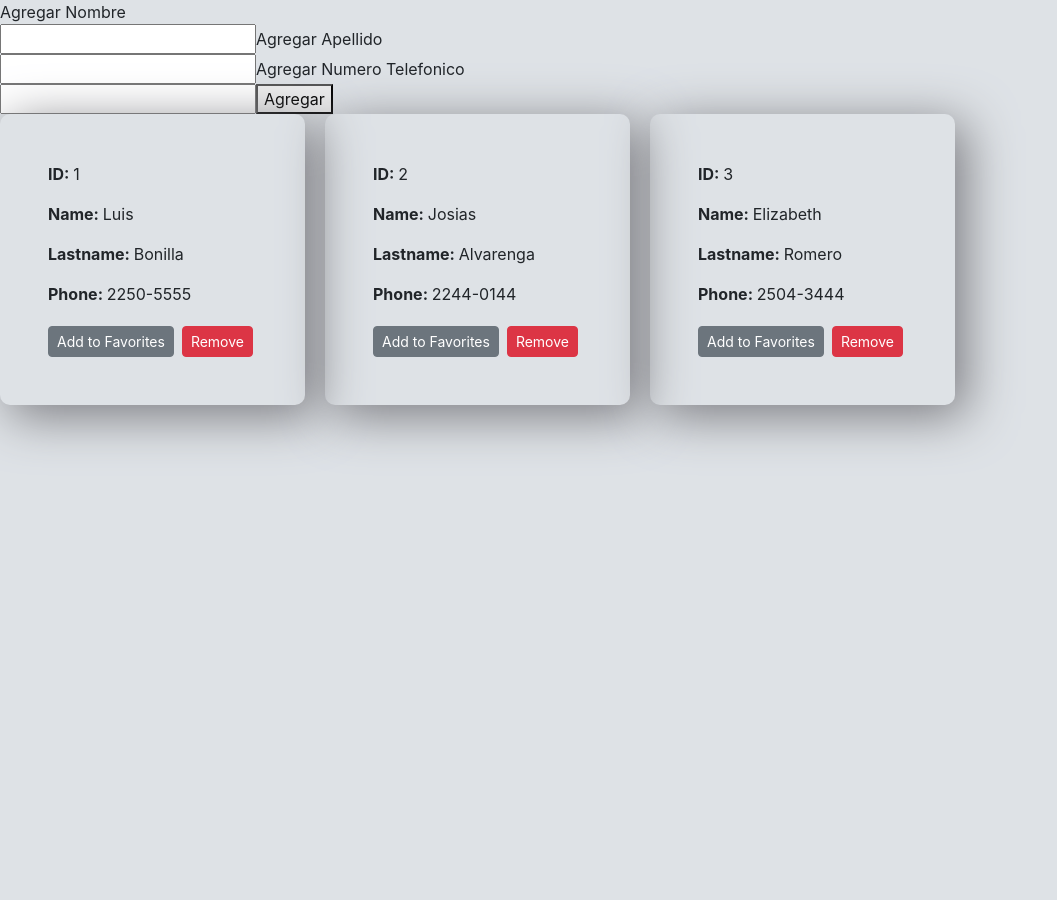
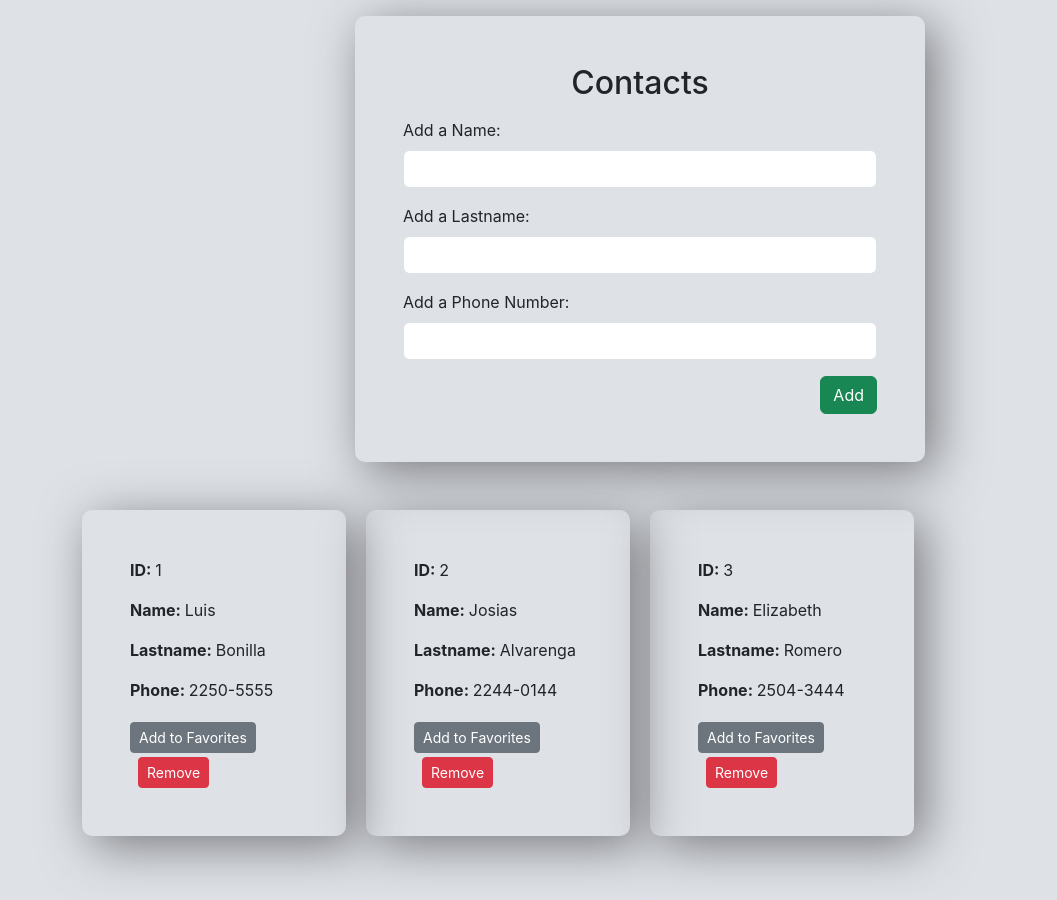
Before and after one commit to bocchiko/DPS-Desafio1, a React (Create React App) app in the folder contactos-react/: page / in a window 1280 px wide. Shown: the whole page, without its empty margins (0-1057 px from the left). Before the commit the page ends 800 px from the top, so only its background shows below. Built offline with nearby package versions, Linux system fonts and the light colour scheme.

Commit message:
Update Form.jsx

```diff
--- a/contactos-react/src/components/Form.jsx
+++ b/contactos-react/src/components/Form.jsx
@@ -2,6 +2,8 @@ import React from "react";
 import list from '../contacts.json';
 import { ContactList } from "./ContactList";
 import { useState } from "react";
+import Swal from 'sweetalert2'
+
 export const Form = () => {
 
     const [nombre, setNombre] = useState('');
@@ -22,7 +24,11 @@ export const Form = () => {
 
     const handleClick = e => {
         if (nombre.trim().length === 0 || lastname.trim().length === 0 || phone.trim().length === 0) {
-            alert('Ningun campo puede estar vacio !!');
+            Swal.fire({
+                icon: 'error',
+                title: 'Oops...',
+                text: 'The fields cannot be empty !!!',
+            });
             return;
         }
         const newItem = {
@@ -31,7 +37,6 @@ export const Form = () => {
             lastname: lastname,
             phoneNumber: phone,
             isFavorite: false,
-            star: "https://cdn-icons-png.flaticon.com/128/1828/1828884.png"
         };
         const newList = contacts.concat(newItem);
         setContacts(newList);
@@ -66,23 +71,38 @@ export const Form = () => {
 
     return (
         <>
-            <form onSubmit={e => e.preventDefault()}>
-                <label>Agregar Nombre</label><br />
-                <input type="text" name="name" value={nombre} onChange={handleChangeName} />
-                <label>Agregar Apellido</label><br />
-                <input type="text" name="lastname" value={lastname} onChange={handleChangeLastName} />
-                <label>Agregar Numero Telefonico</label><br />
-                <input type="text" name="phone" value={phone} onChange={handleChangePhone} />
-                <button onClick={handleClick}>Agregar</button>
+            <div className="container">
+                <div className="row py-3">
+                    <div className="col-sm-12 offset-sm-0 col-md-6 offset-md-3 p-5" id="formulario" >
+                        <form className="" onSubmit={e => e.preventDefault()} >
+                            <h2 className="text-center">Contacts</h2>
+                            <div className="mb-3 mt-3">
+                                <label className="form-label">Add a Name:</label>
+                                <input type="text" className="form-control" id="name" name="name" value={nombre} onChange={handleChangeName}/>
+                            </div>
+                            <div className="mb-3">
+                                <label className="form-label">Add a Lastname:</label>
+                                <input type="text" className="form-control" id="lastname" name="lastname" value={lastname} onChange={handleChangeLastName}/>
+                            </div>
+                            <div className="mb-3">
+                                <label className="form-label">Add a Phone Number:</label>
+                                <input type="text" className="form-control" id="phone" name="phone" value={phone} onChange={handleChangePhone}/>
+                            </div>
+                            <div className="text-end">
+                                <button className="btn btn-md btn-success" onClick={handleClick}>Add</button>
+                            </div>
+                        </form>
+                    </div>
+                    <div className="col-md-12 py-5">
+                        {
+                            <div className="contact-list">
+                                <ContactList contacts={contacts} onRemove={deleteContact} setFavorite={setFavorite} />
+                            </div>
+                        }
+                    </div>
+                </div>
+            </div>
 
-            </form>
-
-            {
-                <div className="contact-list">
-                    <ContactList contacts={contacts} onRemove={deleteContact} setFavorite={setFavorite} />
-                </div>
-
-            }
         </>
     );
 }
```
